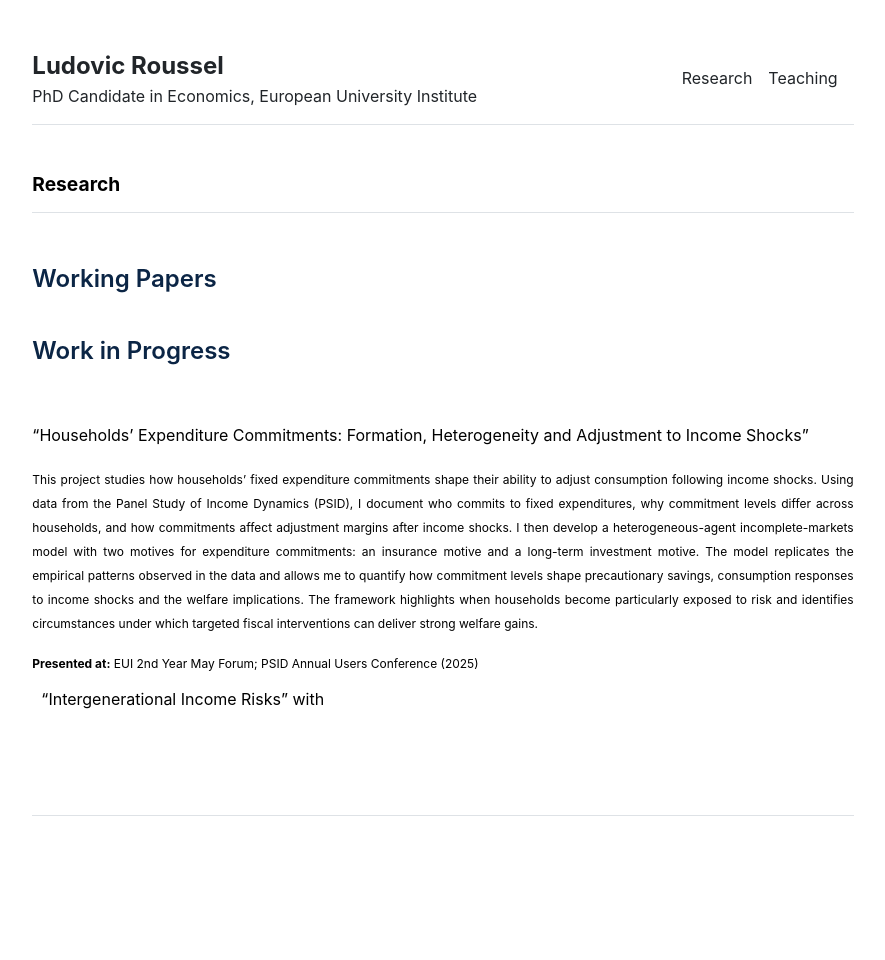
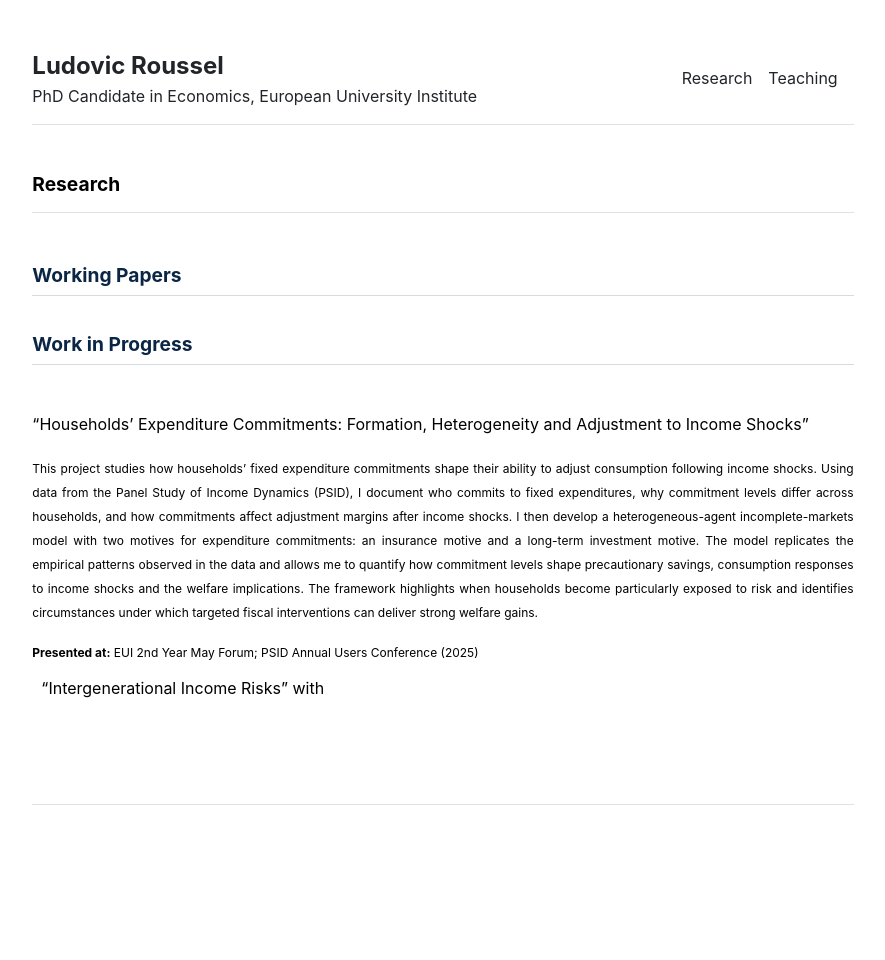
Before and after one commit to LudovicRoussel/ludovicroussel.github.io, a Jekyll site: the page built from Research/Research.md, in a window 1280 px wide. Shown: the whole page, without its empty margins (197-1082 px from the left). Built offline with Jekyll 4.4.1, drawn with Linux system fonts in a browser that asks for light colours.

Commit message:
Update styles for research section title

```diff
--- a/_sass/main.scss
+++ b/_sass/main.scss
@@ -52,8 +52,10 @@ h3 {
 /* Sous-titres Research */
 .research-section-title {
   color: $navyBlue;
-  font-weight: 600;
-  font-size: 1.5em;   // plus gros que le texte, plus petit que h1/h2
-  margin-top: 1.5em;
-  margin-bottom: 0.6em;
+  font-weight: 700;          // gras net
+  font-size: 1.2em;
+  margin-top: 1.8em;
+  margin-bottom: 0.4em;
+  padding-bottom: 0.25em;
+  border-bottom: 1px solid #d6dbe1;
 }
```
